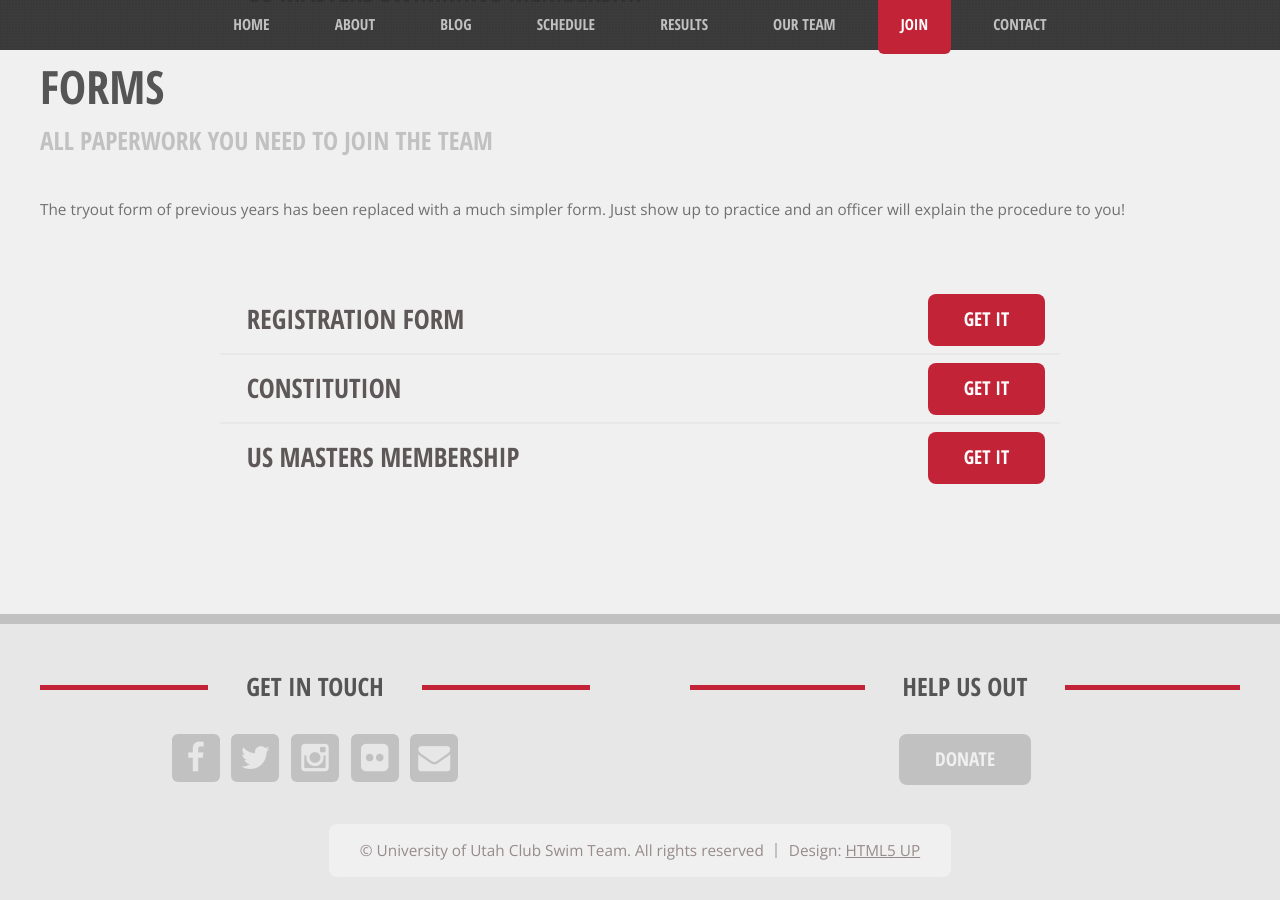
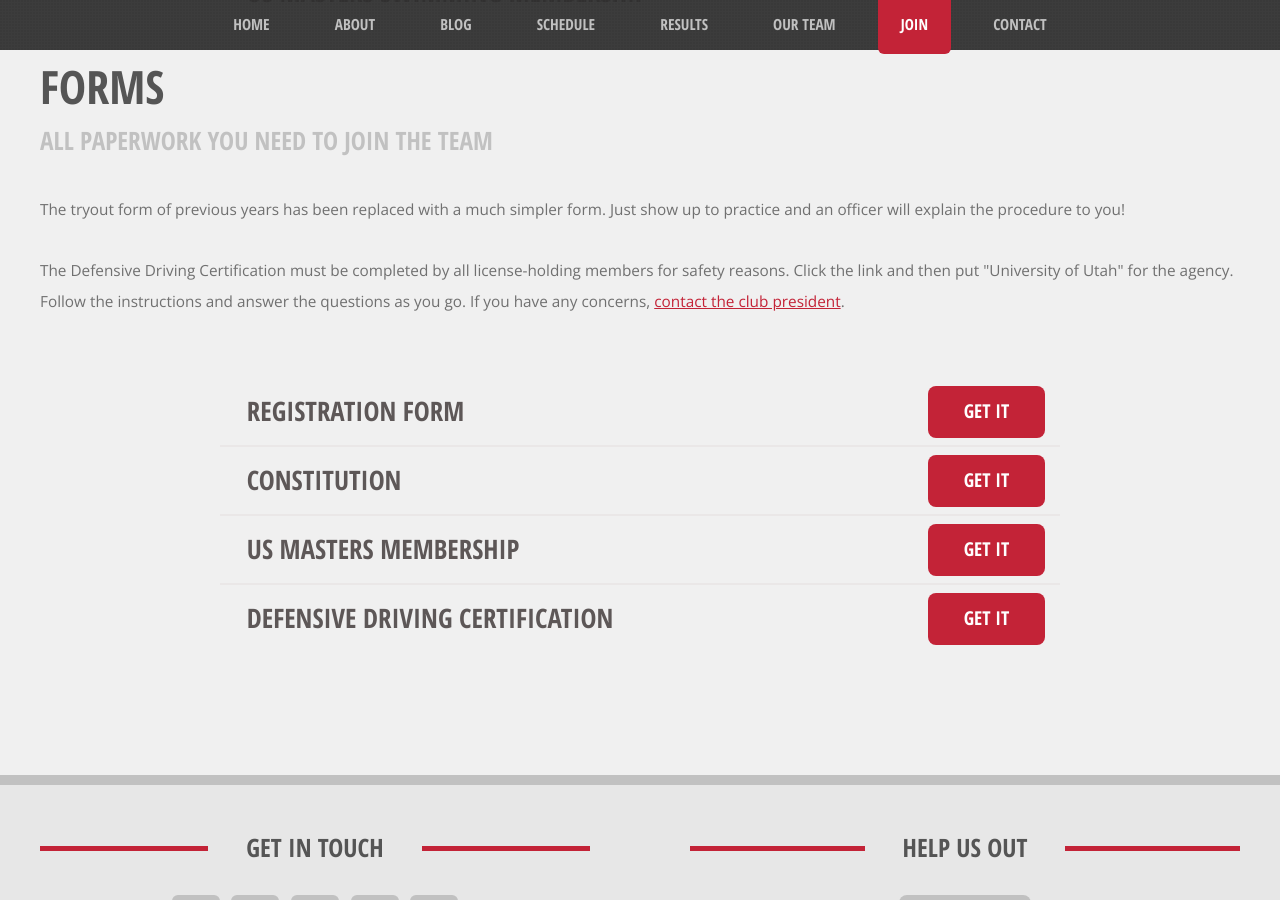
Before and after one commit to utahclubswimming/utahclubswimming.github.io, a Jekyll site: the page built from join.html, in a window 1280 px wide and 900 px high, scrolled down 1681 px. Built offline with Jekyll 4.4.1, drawn with Linux system fonts in a browser that asks for light colours.

Commit message:
Resolves #149
Added link to Defensive Driving Certification and added information
about it to the page.

```diff
--- a/_data/forms.yml
+++ b/_data/forms.yml
@@ -4,3 +4,5 @@
   url: /files/constitution_2015.pdf
 - name: US Masters Membership
   url: https://www.usms.org/reg/
+- name: Defensive Driving Certification
+  url: http://risk.utah.gov/risk-training/2-risk/50-defensive-driver-training.html
--- a/join.html
+++ b/join.html
@@ -93,6 +93,12 @@ permalink: /join/
                         The tryout form of previous years has been replaced with a much simpler form. Just
                         show up to practice and an officer will explain the procedure to you!
                     </p>
+                    <p>
+                        The Defensive Driving Certification must be completed by all license-holding members
+                        for safety reasons. Click the link and then put "University of Utah" for the agency.
+                        Follow the instructions and answer the questions as you go. If you have any concerns,
+                        <a href="mailto:president@utahclubswimming.com">contact the club president</a>.
+                    </p>
                 </section>
 
             </article>
```
